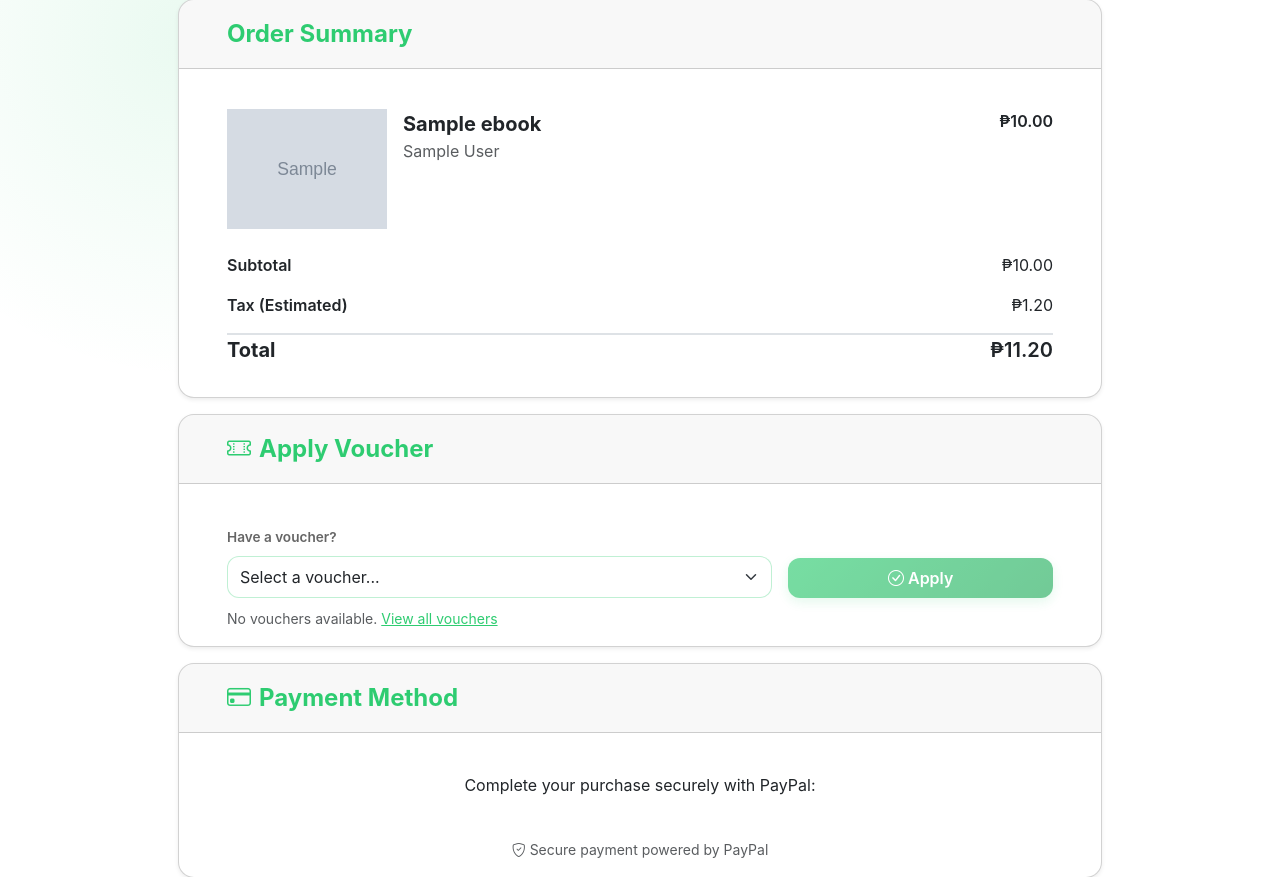
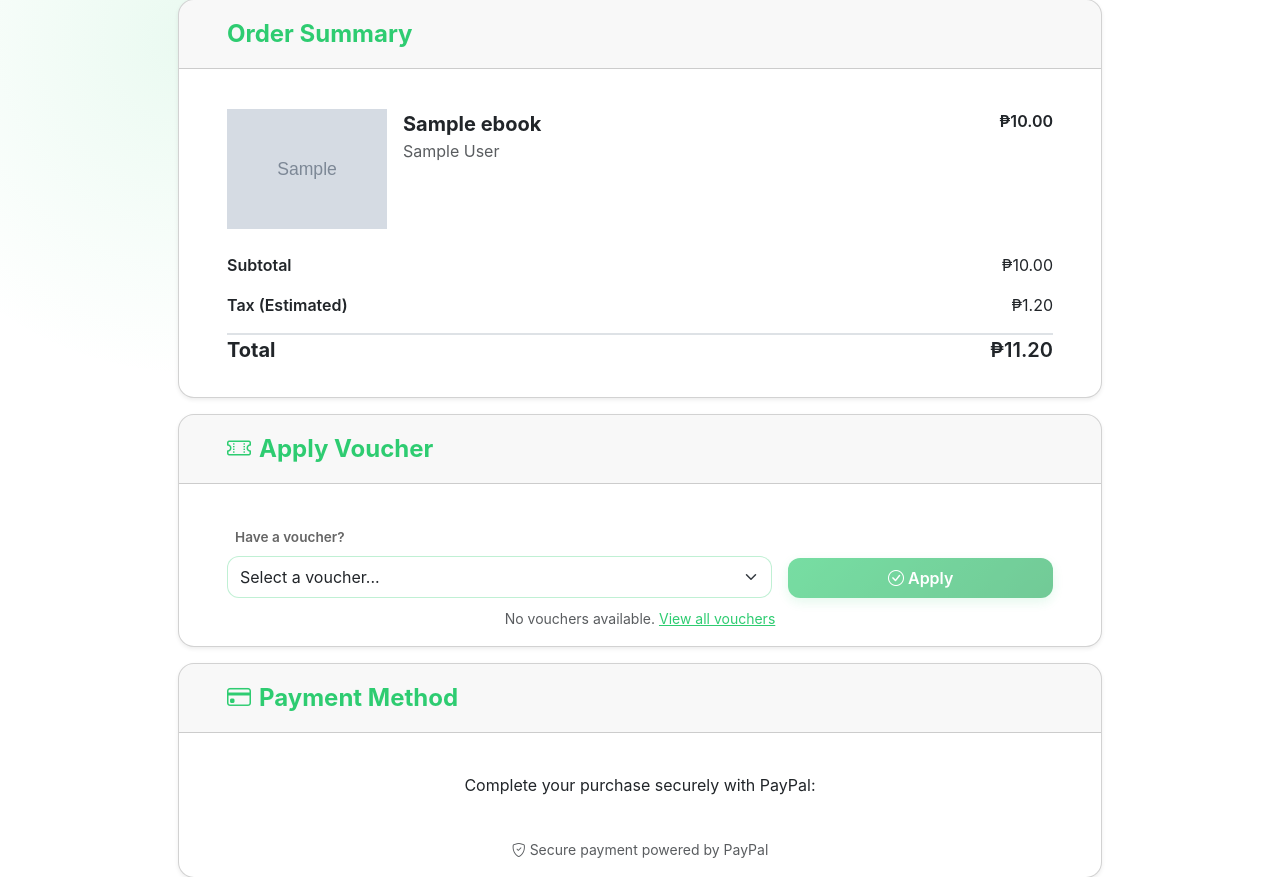
Before and after one commit to Hiro-Setsuya/BookStack, a PHP site: page /BookStack/checkout.php?id=1&buy_now=1 in a window 1280 px wide. Shown: the part 183-1060 px from the top of the page. Run offline with PHP 8.4, Linux system fonts and the light colour scheme; the visitor is signed in with stand-in values (Sample User, id 1); tables that the repository leaves empty or names only in its code hold one stand-in row (values such as "Sample post"); grey boxes marked "Sample" are stand-in pictures; some libraries are stand-ins or nearby versions.

Commit message:
text alignment adjusted

```diff
--- a/checkout.php
+++ b/checkout.php
@@ -236,7 +236,7 @@ $_SESSION['checkout_total'] = number_format($total, 2, '.', '');
               <input type="hidden" name="action" value="apply_voucher">
               <div class="row g-3 align-items-end">
                 <div class="col-md-8">
-                  <label class="form-label fw-semibold">Have a voucher?</label>
+                  <label class="form-label fw-semibold ms-2">Have a voucher?</label>
                   <select class="form-select py-2" name="voucher_id" style="border-radius: 12px; border: 1px solid rgba(46, 204, 113, 0.3);">
                     <option value="">Select a voucher...</option>
                     <?php foreach ($available_vouchers as $voucher): ?>
@@ -262,7 +262,7 @@ $_SESSION['checkout_total'] = number_format($total, 2, '.', '');
                 </div>
               </div>
               <?php if (empty($available_vouchers)): ?>
-                <div class="mt-2">
+                <div class="mt-2 text-center">
                   <small class="text-muted">No vouchers available. <a href="my-vouchers.php" class="text-green">View all vouchers</a></small>
                 </div>
               <?php endif; ?>
```
